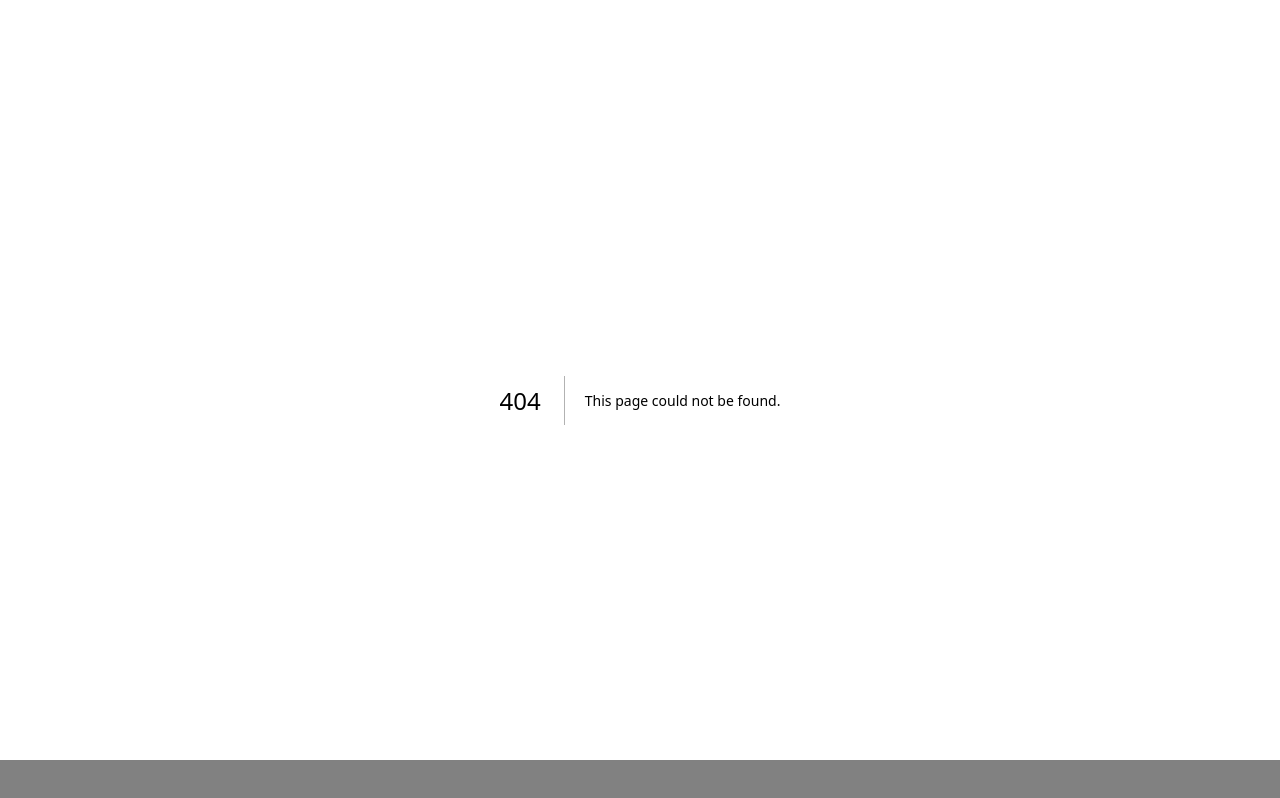
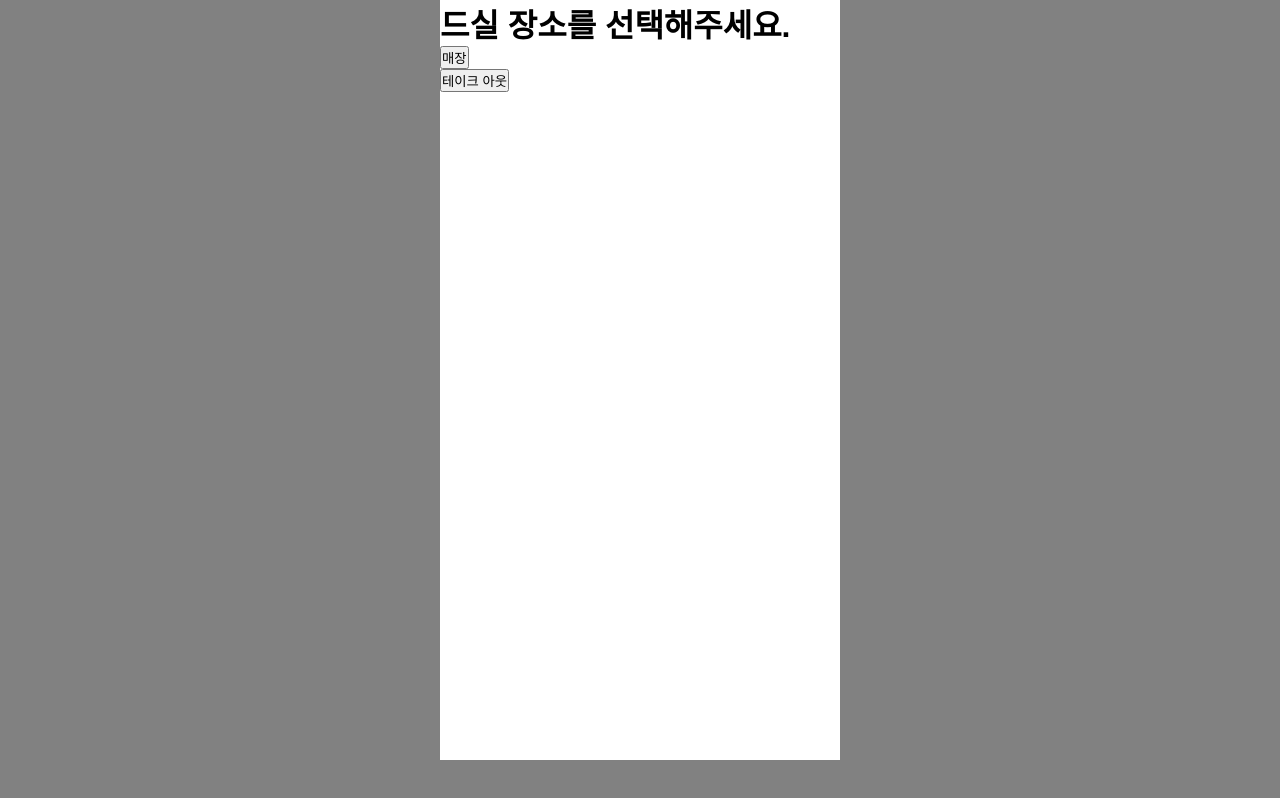
Before and after one commit to Toss-kiosk-project/kiosk_fe, a Next.js app: page /client/place in a window 1280 px wide. Before the commit this address had no page. Built offline with nearby package versions, Linux system fonts and the light colour scheme.

Commit message:
feat: 장소 선택(/client/place) 페이지 라우팅 연결 및 요소 추가

```diff
--- /dev/null
+++ b/src/app/client/place/page.tsx
@@ -0,0 +1,18 @@
+"use client";
+import { useRouter } from "next/navigation";
+
+export default function Place() {
+  return (
+    <div>
+      <h1>드실 장소를 선택해주세요.</h1>
+      <div>
+        <div>
+          <button>매장</button>
+        </div>
+        <div>
+          <button>테이크 아웃</button>
+        </div>
+      </div>
+    </div>
+  );
+}
--- a/src/app/login/page.tsx
+++ b/src/app/login/page.tsx
@@ -5,7 +5,7 @@ import { useRouter } from "next/navigation";
 export default function Login() {
   const router = useRouter();
   const handleClientLogin = () => {
-    router.push("/menu");
+    router.push("/client/place");
   };
   return (
     <div className={style.wrapper}>
```
Also changed, not shown: src/app/client/layout.tsx (deleted).
